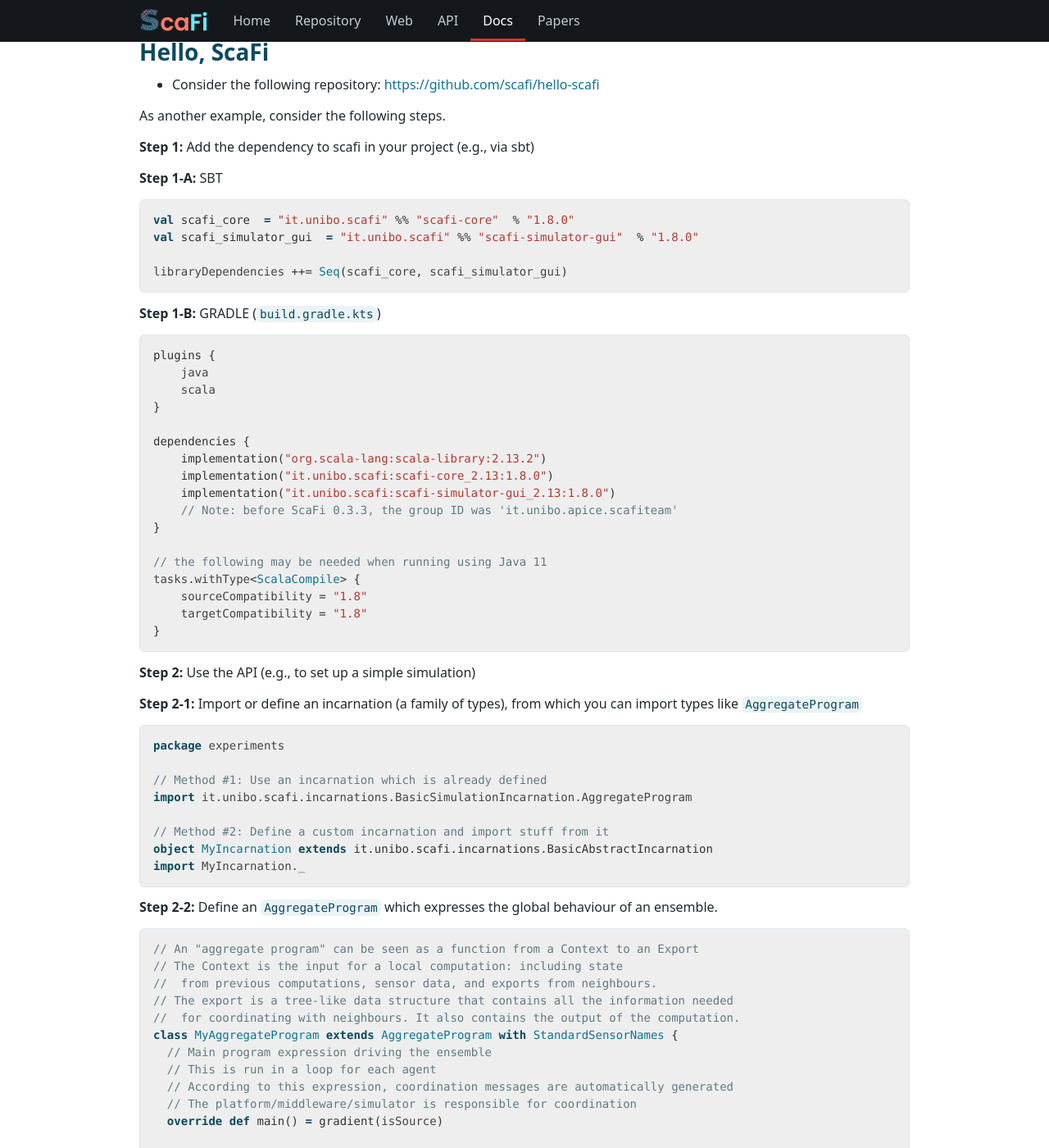
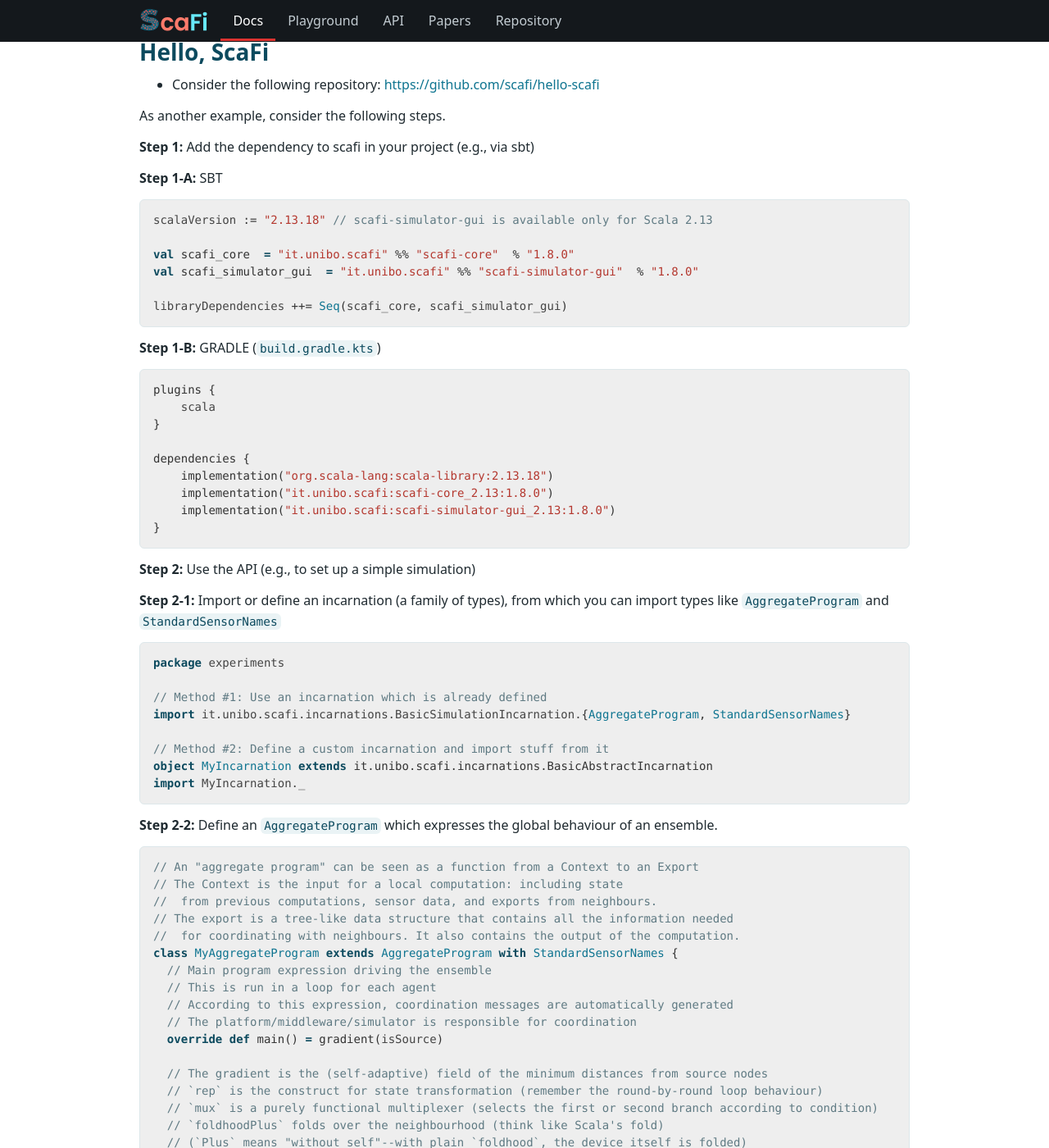
Before and after one commit to scafi/scafi.github.io, a Jekyll site: the page built from pages/docs.md, in a window 1280 px wide and 1400 px high, scrolled down 2049 px. Shown: the whole window at 82% size. Built offline with Jekyll 4.4.1, drawn with Linux system fonts in a browser that asks for light colours; nearby versions of some CDN libraries.

Commit message:
docs: update home and docs to scafi 1.8.0, reorder navigation

```diff
--- a/pages/docs.md
+++ b/pages/docs.md
@@ -4,9 +4,9 @@ title: Docs
 permalink: /docs/
 excerpt: Documentation for ScaFi, a Scala-based aggregate programming toolkit. It describes the ScaFi domain-specific language (DSL), which implements a variant of the field calculus, as well as its API, runtime and support for the construction of aggregate systems.
 main: true
-scafi: 1.1.15
-order: 2
+order: 1
 custom_js:
+- https://cdn.jsdelivr.net/npm/moment@2.22.2/min/moment.min.js
 - /js/bibtex_js.js
 ---
 
@@ -100,6 +100,8 @@ As another example, consider the following steps.
 **Step 1-A:** SBT
 
 {% highlight scala %}
+scalaVersion := "2.13.18" // scafi-simulator-gui is available only for Scala 2.13
+
 val scafi_core  = "it.unibo.scafi" %% "scafi-core"  % "{{ site.scafi }}"
 val scafi_simulator_gui  = "it.unibo.scafi" %% "scafi-simulator-gui"  % "{{ site.scafi }}"
 
@@ -110,34 +112,26 @@ libraryDependencies ++= Seq(scafi_core, scafi_simulator_gui)
 
 {% highlight kotlin %}
 plugins {
-    java
     scala
 }
 
 dependencies {
-    implementation("org.scala-lang:scala-library:2.13.2")
+    implementation("org.scala-lang:scala-library:2.13.18")
     implementation("it.unibo.scafi:scafi-core_2.13:{{ site.scafi }}")
     implementation("it.unibo.scafi:scafi-simulator-gui_2.13:{{ site.scafi }}")
-    // Note: before ScaFi 0.3.3, the group ID was 'it.unibo.apice.scafiteam'
-}
-
-// the following may be needed when running using Java 11
-tasks.withType<ScalaCompile> {
-    sourceCompatibility = "1.8"
-    targetCompatibility = "1.8"
 }
 {% endhighlight %}
 
 **Step 2:** Use the API (e.g., to set up a simple simulation)
 
 **Step 2-1:** Import or define an incarnation (a family of types),
-from which you can import types like `AggregateProgram`
+from which you can import types like `AggregateProgram` and `StandardSensorNames`
 
 {% highlight scala %}
 package experiments
 
 // Method #1: Use an incarnation which is already defined
-import it.unibo.scafi.incarnations.BasicSimulationIncarnation.AggregateProgram
+import it.unibo.scafi.incarnations.BasicSimulationIncarnation.{AggregateProgram, StandardSensorNames}
 
 // Method #2: Define a custom incarnation and import stuff from it
 object MyIncarnation extends it.unibo.scafi.incarnations.BasicAbstractIncarnation
```
Also changed, not shown: index.md (+45 -63 lines), pages/api.md (+3 -3 lines), pages/repo.md (+1 -1 lines), pages/web.md (+3 -3 lines).
